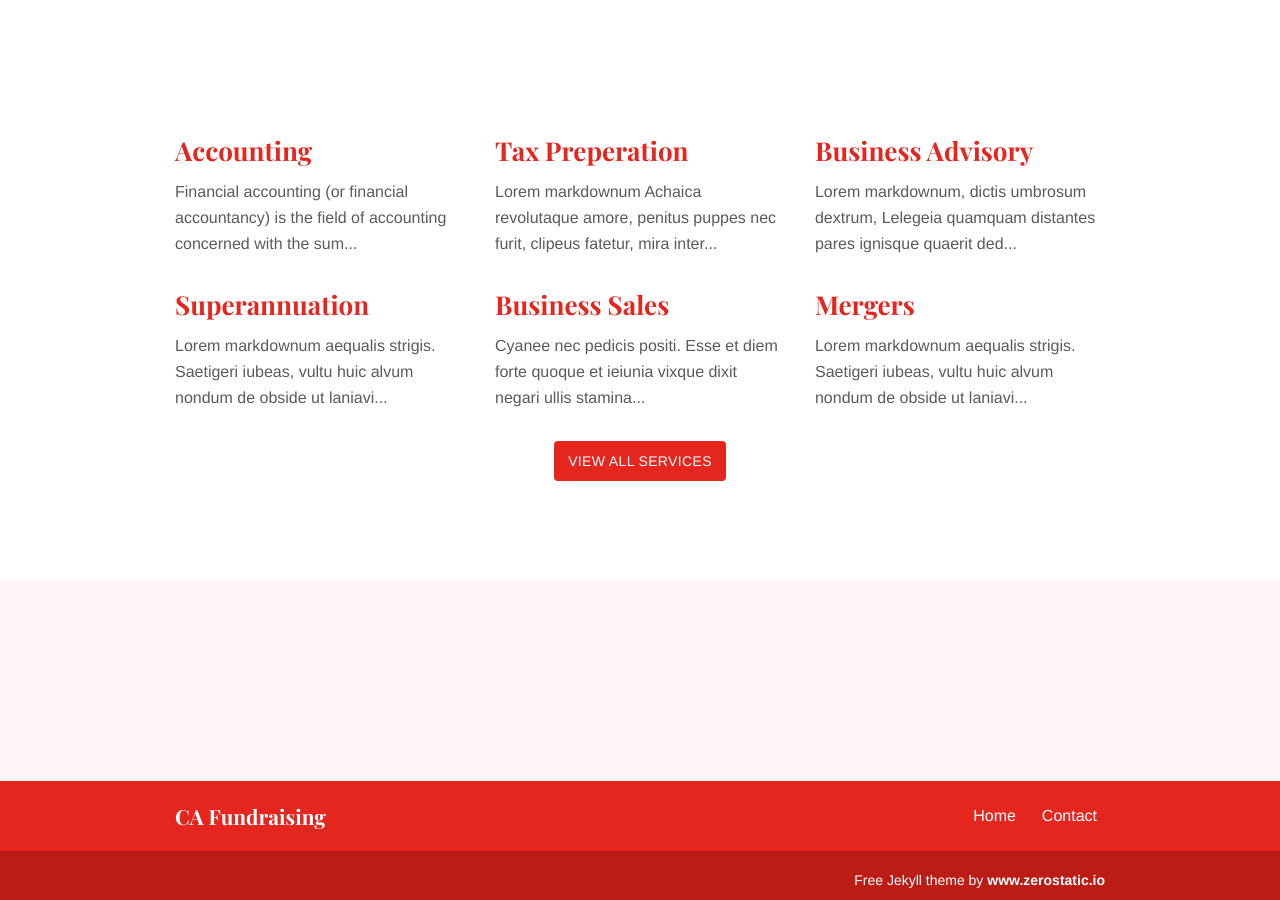
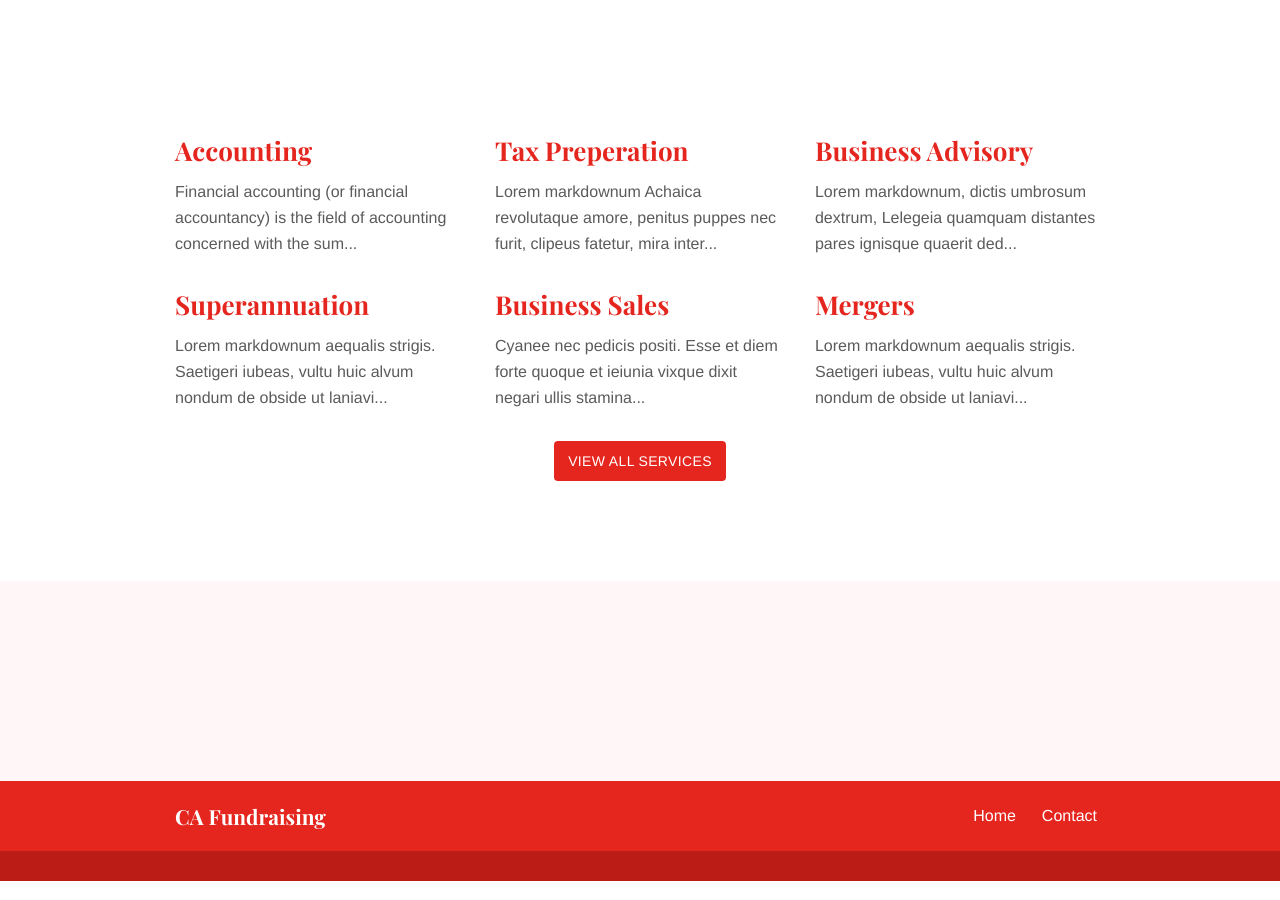
Before and after one commit to Frogdart5/fierce-avocado-6c9b0, a Jekyll site: the page built from index.md, in a window 1280 px wide and 900 px high, scrolled down 691 px. Built offline with Jekyll 4.4.1, drawn with Linux system fonts in a browser that asks for light colours.

Commit message:
_config.yml: changed

```diff
--- a/_config.yml
+++ b/_config.yml
@@ -9,9 +9,7 @@ logo:
   desktop: images/logo/logo.svg
   desktop_height: 36px
 footer:
-  copyright_text: >-
-    Free Jekyll theme by <a class="zerostatic"
-    href="https://www.zerostatic.io">www.zerostatic.io</a>
+  copyright_text: ''
 seo:
   meta_og_title: Jekyll Serif Theme
   meta_og_type: website
```
